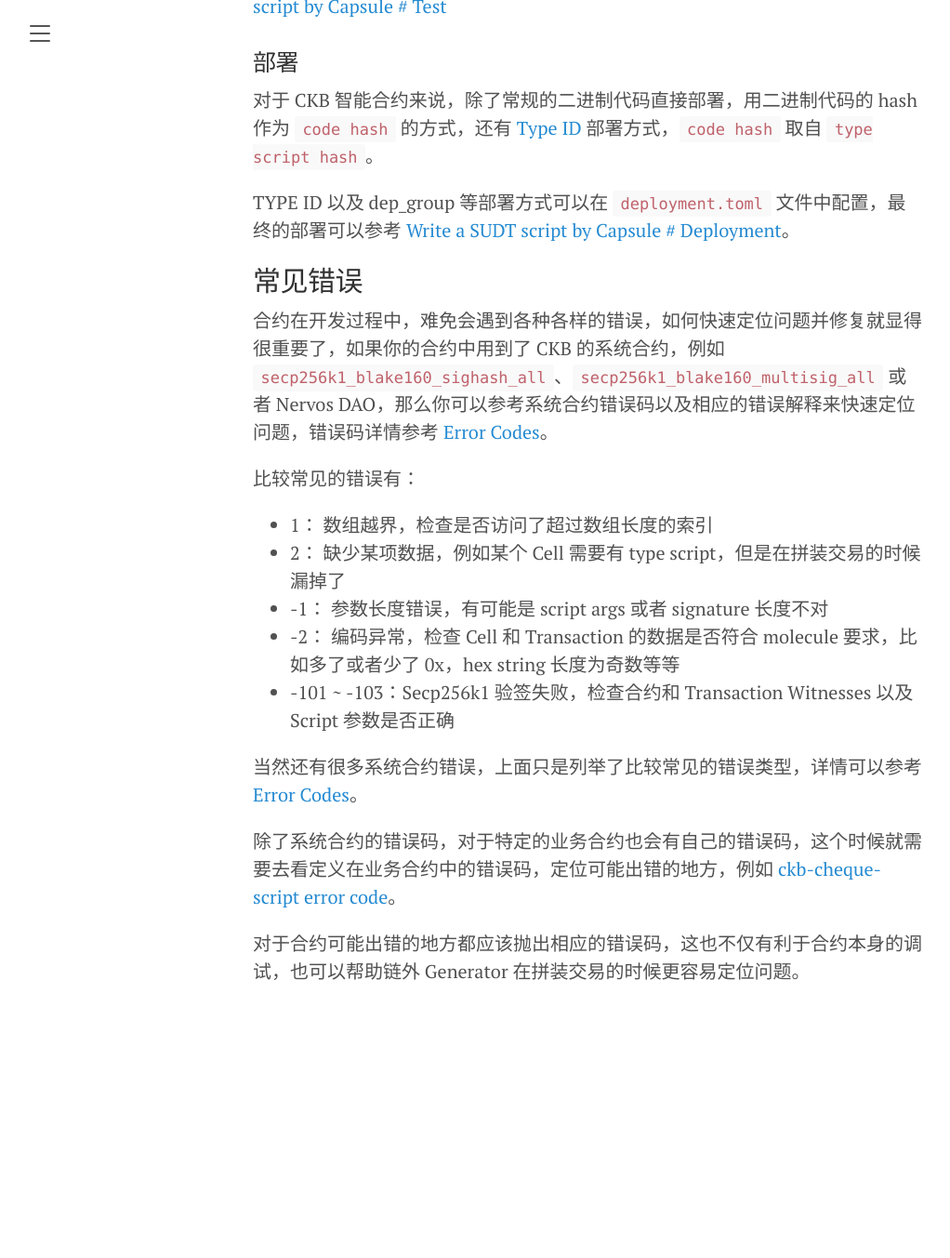
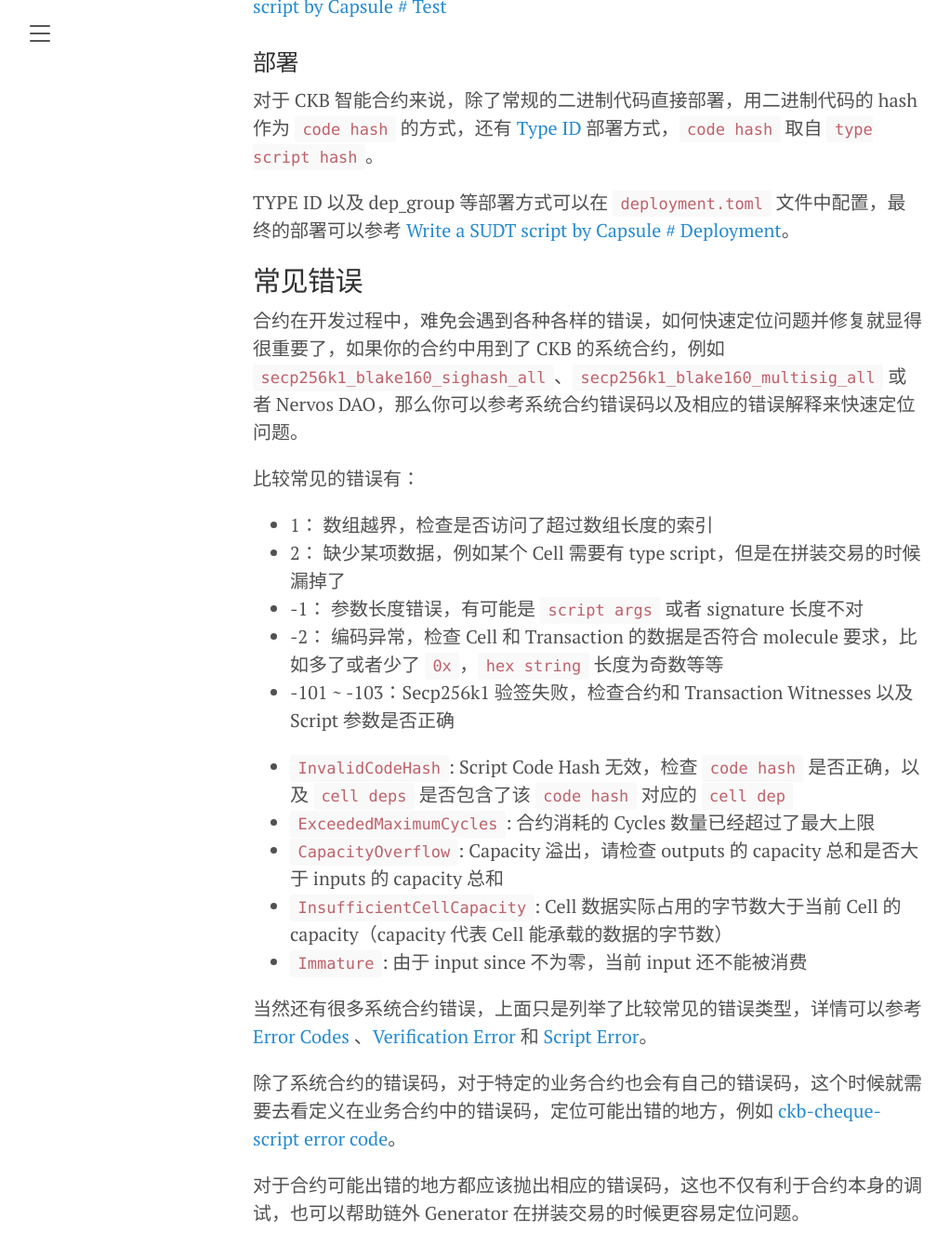
Before and after one commit to duanyytop/duanyytop.github.io, a Jekyll site: the page built from _posts/2020-12-29-how-to-develop-scripts.md, in a window 1280 px wide and 1400 px high, scrolled down 6253 px. Shown: the top 1353 px of the window at 93% size, without its empty margins (8-1030 px from the left). Built offline with Jekyll 4.4.1, drawn with Linux system fonts in a browser that asks for light colours; before the commit the page ends 7393 px from its top, so only the background shows below that; some of the changed text lies outside the part shown.

Commit message:
docs: Add more errors

````diff
--- a/_posts/2020-12-29-how-to-develop-scripts.md
+++ b/_posts/2020-12-29-how-to-develop-scripts.md
@@ -64,9 +64,10 @@ Nervos CKB 是一条基于 PoW 的 layer1 公链，其 Cell 模型是比特币 U
 ```c
 #include "ckb_syscalls.h"
 
-// We are limiting the script size loaded to be 32KB at most. This should be
-// more than enough. We are also using blake2b with 256-bit hash here, which is
-// the same as CKB.
+// We are limiting the script size loaded to be 32KB at most.
+// This should be more than enough.
+// We are also using blake2b with 256-bit hash here,
+// which is the same as CKB.
 #define BLAKE2B_BLOCK_SIZE 32
 #define SCRIPT_SIZE 32768
 
@@ -74,7 +75,8 @@ Nervos CKB 是一条基于 PoW 的 layer1 公链，其 Cell 模型是比特币 U
 #define ERROR_SCRIPT_TOO_LONG -21
 
 int main() {
-  // First, let's load current running script, so we can extract owner lock script hash from script args.
+  // First, let's load current running script,
+  // so we can extract owner lock script hash from script args.
 
   unsigned char script[SCRIPT_SIZE];
   uint64_t len = SCRIPT_SIZE;
@@ -163,16 +165,23 @@ let cell_input = load_cell(0, Source::Input)?
 // Call the output of index 0
 let cell_output = load_cell(0, Source::Output)?
 
-// Filter inputs whose lock script hash is equal to the given lock hash and calculate the sum of inputs' capacity
+// Filter inputs whose lock script hash is equal to the given
+// lock hash and calculate the sum of inputs' capacity
 let cell_inputs = QueryIter::new(load_cell, Source::Input)
-            .position(|cell| &hash::blake2b(cell.lock().as_slice()) == lock_hash)
-let inputs_sum_capacity = cell_inputs.into_iter().fold(0, |sum, c| sum + c.capacity().unpack())
+      .position(|cell| &hash::blake2b(cell.lock().as_slice())
+      == lock_hash)
 
-// Check if there is an output with lock script hash equal to the given lock hash
+let inputs_sum_capacity = cell_inputs.into_iter()
+      .fold(0, |sum, c| sum + c.capacity().unpack())
+
+// Check if there is an output with lock script hash equal to
+// the given lock hash
 let has_output = QueryIter::new(load_cell, Source::Output)
-            .any(|cell| &hash::blake2b(cell.lock().as_slice()) == lock_hash)
+      .any(|cell| &hash::blake2b(cell.lock().as_slice())
+      == lock_hash)
 
-// Check whether the witness args' lock is none of witness whose index in witnesses is 0
+// Check whether the witness args' lock is none of witness
+// whose index in witnesses is 0
 match load_witness_args(0, Source::Input) {
   Ok(witness_args) => {
     if witness_args.lock().to_opt().is_none() {
@@ -186,7 +195,7 @@ match load_witness_args(0, Source::Input) {
 
 ```
 
-如果需要在合约中验证签名，[ckb-dynamic-loading-secp256k1](https://github.com/jjyr/ckb-dynamic-loading-secp256k1) 给出了如何通过 rust 代码调用系统 Secp256k1 的 C 代码，[ckb-dynamic-loading-rsa](https://github.com/XuJiandong/ckb-dynamic-loading-rsa) 给出了如何通过 rust 代码调用 RSA 签名算法的 C 代码。
+如果需要在合约中验证签名，[ckb-dynamic-loading-secp256k1](https://github.com/jjyr/ckb-dynamic-loading-secp256k1) 给出了如何通过 Rust 代码调用系统 Secp256k1 的 C 代码，[ckb-dynamic-loading-rsa](https://github.com/XuJiandong/ckb-dynamic-loading-rsa) 给出了如何通过 Rust 代码调用 RSA 签名算法的 C 代码。
 
 更多关于 Capsule 开发智能合约的例子可以参考以下项目：
 
@@ -196,7 +205,7 @@ match load_witness_args(0, Source::Input) {
 
 ### 调试
 
-在合约开发过程中遇到不符合预期的错误是很常见的，比较常见的调试方式是在合约中打印日志，`ckb-std` 提供了 `debug!` ，其用法类似于 rust 语言中的 `print!` ，而在合约的 tests 中，可以直接使用 `print!` 和 `println!` 来打印。
+在合约开发过程中遇到不符合预期的错误是很常见的，比较常见的调试方式是在合约中打印日志，`ckb-std` 提供了 `debug!` ，其用法类似于 Rust 语言中的 `print!` ，而在合约的 tests 中，可以直接使用 `print!` 和 `println!` 来打印。
 
 ### 测试
 
@@ -210,17 +219,23 @@ TYPE ID 以及 dep_group 等部署方式可以在 `deployment.toml` 文件中配
 
 ## 常见错误
 
-合约在开发过程中，难免会遇到各种各样的错误，如何快速定位问题并修复就显得很重要了，如果你的合约中用到了 CKB 的系统合约，例如 `secp256k1_blake160_sighash_all`、`secp256k1_blake160_multisig_all` 或者 Nervos DAO，那么你可以参考系统合约错误码以及相应的错误解释来快速定位问题，错误码详情参考 [Error Codes](https://github.com/nervosnetwork/ckb-system-scripts/wiki/Error-codes)。
+合约在开发过程中，难免会遇到各种各样的错误，如何快速定位问题并修复就显得很重要了，如果你的合约中用到了 CKB 的系统合约，例如 `secp256k1_blake160_sighash_all`、`secp256k1_blake160_multisig_all` 或者 Nervos DAO，那么你可以参考系统合约错误码以及相应的错误解释来快速定位问题。
 
 比较常见的错误有：
 
 - 1： 数组越界，检查是否访问了超过数组长度的索引
 - 2： 缺少某项数据，例如某个 Cell 需要有 type script，但是在拼装交易的时候漏掉了
-- -1： 参数长度错误，有可能是 script args 或者 signature 长度不对
-- -2： 编码异常，检查 Cell 和 Transaction 的数据是否符合 molecule 要求，比如多了或者少了 0x，hex string 长度为奇数等等
+- -1： 参数长度错误，有可能是 `script args` 或者 signature 长度不对
+- -2： 编码异常，检查 Cell 和 Transaction 的数据是否符合 molecule 要求，比如多了或者少了 `0x`，`hex string` 长度为奇数等等
 - -101 ~ -103：Secp256k1 验签失败，检查合约和 Transaction Witnesses 以及 Script 参数是否正确
 
-当然还有很多系统合约错误，上面只是列举了比较常见的错误类型，详情可以参考 [Error Codes](https://github.com/nervosnetwork/ckb-system-scripts/wiki/Error-codes)。
+- `InvalidCodeHash`: Script Code Hash 无效，检查 `code hash` 是否正确，以及 `cell deps` 是否包含了该 `code hash` 对应的 `cell dep`
+- `ExceededMaximumCycles`: 合约消耗的 Cycles 数量已经超过了最大上限
+- `CapacityOverflow`: Capacity 溢出，请检查 outputs 的 capacity 总和是否大于 inputs 的 capacity 总和
+- `InsufficientCellCapacity`: Cell 数据实际占用的字节数大于当前 Cell 的 capacity（capacity 代表 Cell 能承载的数据的字节数）
+- `Immature`: 由于 input since 不为零，当前 input 还不能被消费
+
+当然还有很多系统合约错误，上面只是列举了比较常见的错误类型，详情可以参考 [Error Codes](https://github.com/nervosnetwork/ckb-system-scripts/wiki/Error-codes) 、[Verification Error](https://github.com/nervosnetwork/ckb/blob/develop/verification/src/error.rs) 和 [Script Error](https://github.com/nervosnetwork/ckb/blob/develop/script/src/error.rs)。
 
 除了系统合约的错误码，对于特定的业务合约也会有自己的错误码，这个时候就需要去看定义在业务合约中的错误码，定位可能出错的地方，例如 [ckb-cheque-script error code](https://github.com/duanyytop/ckb-cheque-script/blob/main/contracts/ckb-cheque-script/src/error.rs)。
 
````
